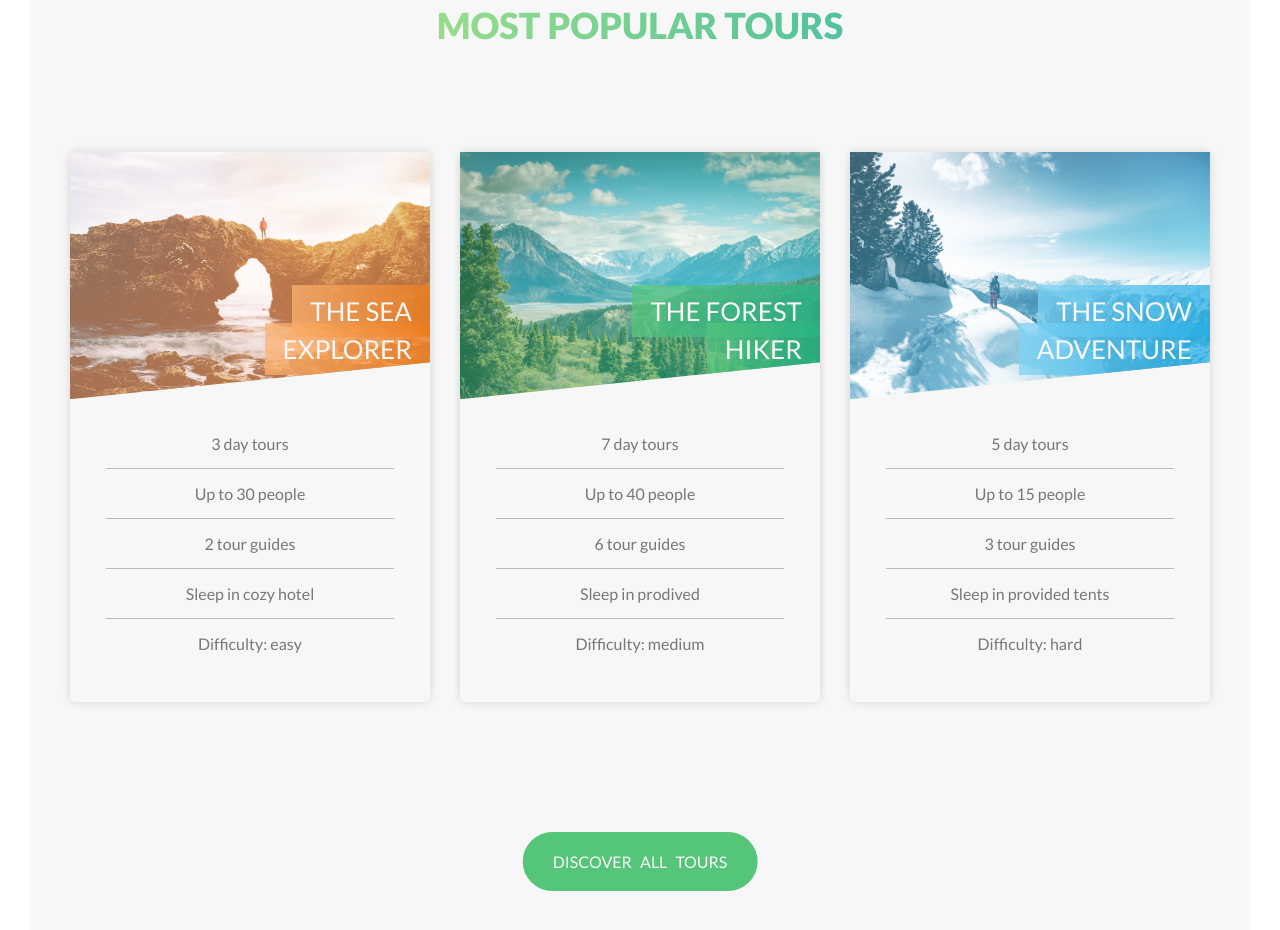
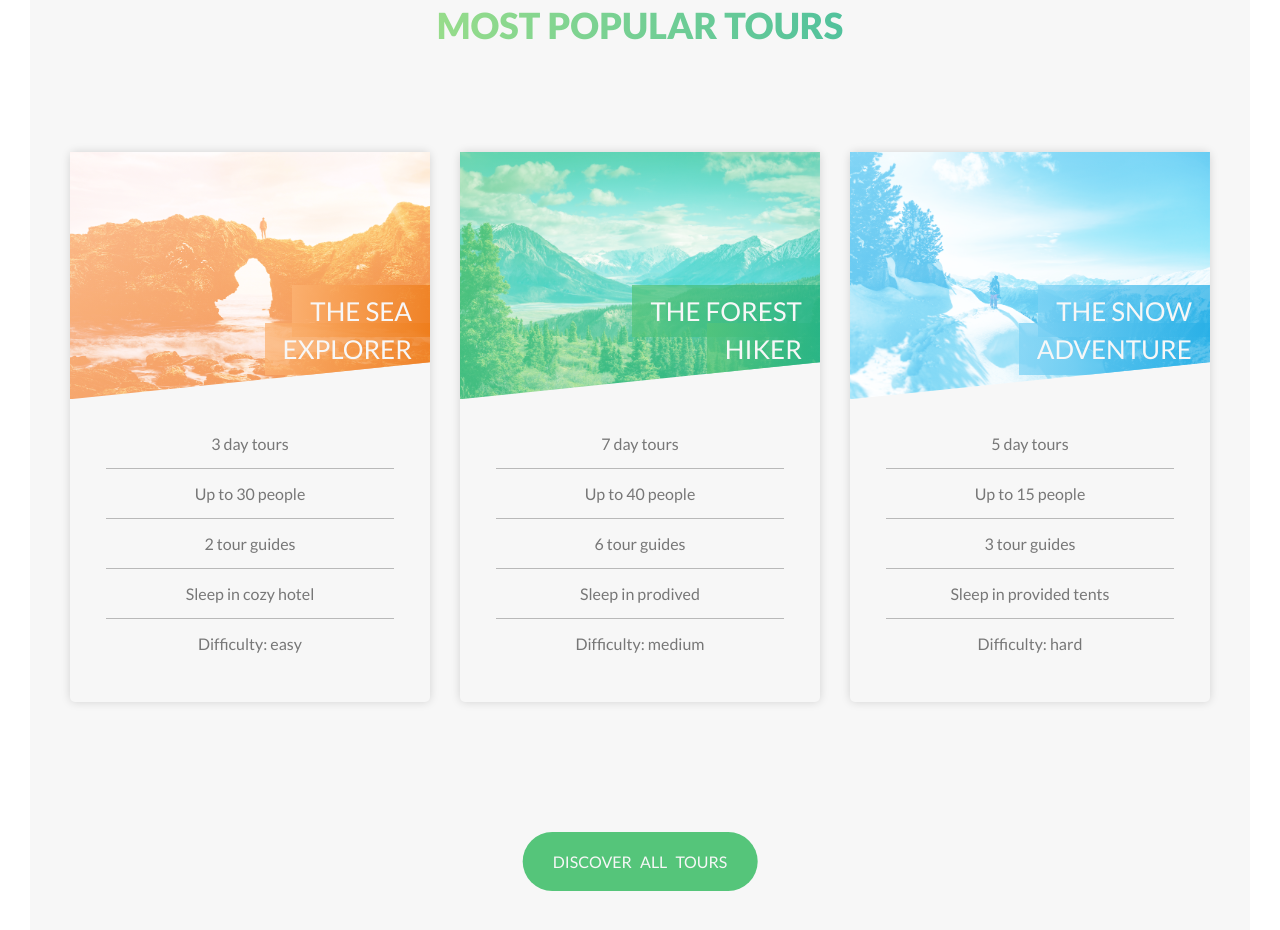
Before and after one commit to nmtoan251998/advanced-css-and-sass, a website: page index.html in a window 1280 px wide. Shown: the part 2343-3273 px from the top of the page. Drawn offline with Linux system fonts and the light colour scheme.

Commit message:
Change some properties in _cards and markups

```diff
--- a/index.html
+++ b/index.html
@@ -137,10 +137,10 @@
                             </ul>
                         </div>
                         <div class="tour-card__side tour-card__side--back tour-card__side--back-1">
-                            <div class="tour-card__side--back-contact">
-                                <div class="u-center-text tour-card__side--back-contact--content">
-                                    <div class="paragraph">Only</div>
-                                    <div class="pricing">$120</div>
+                            <div class="tour-card__side--back__contact">
+                                <div class="u-center-text contact__price-box">
+                                    <div class="contact__price-box__paragraph">Only</div>
+                                    <div class="contact__price-box__pricing">$120</div>
                                 </div>
                                 <div class="u-mt-m">
                                     <a href="#" class="btn btn--white">Contact us</a>
@@ -167,10 +167,10 @@
                             </ul>
                         </div>
                         <div class="tour-card__side tour-card__side--back tour-card__side--back-2">
-                            <div class="tour-card__side--back-contact">
-                                <div class="u-center-text tour-card__side--back-contact--content">
-                                    <div class="paragraph">Only</div>
-                                    <div class="pricing">$174</div>
+                            <div class="tour-card__side--back__contact">
+                                <div class="u-center-text contact__price-box">
+                                    <div class="contact__price-box__paragraph">Only</div>
+                                    <div class="contact__price-box__pricing">$124</div>
                                 </div>
                                 <div class="u-mt-m">
                                     <a href="#" class="btn btn--white">Contact us</a>
@@ -197,10 +197,10 @@
                             </ul>
                         </div>
                         <div class="tour-card__side tour-card__side--back tour-card__side--back-3">
-                            <div class="tour-card__side--back-contact">
-                                <div class="u-center-text tour-card__side--back-contact--content">
-                                    <div class="paragraph">Only</div>
-                                    <div class="pricing">$180</div>
+                            <div class="tour-card__side--back__contact">
+                                <div class="u-center-text contact__price-box">
+                                    <div class="contact__price-box__paragraph">Only</div>
+                                    <div class="contact__price-box__pricing">$180</div>
                                 </div>
                                 <div class="u-mt-m">
                                     <a href="#" class="btn btn--white">Contact us</a>
--- a/sass/components/_card.scss
+++ b/sass/components/_card.scss
@@ -25,22 +25,24 @@
         &--back {
             transform: rotateY(180deg);
 
-            &-contact {
+            &__contact {
                 position: absolute;
                 left: 50%;
                 top: 50%;
                 transform: translate(-50%, -50%);
-                font-size: $font-size-xxxxl;
 
-
-                &--content {
+                .contact__price-box {
                     color: $color-grey-light;
 
-                    .paragraph {
+                    &__paragraph {
+                        font-size: $font-size-l;
                         text-transform: uppercase;
                         font-weight: 500;
                     }
-                    .pricing { font-weight: 100; }
+                    &__pricing {
+                        font-size: $font-size-xxxxl;
+                        font-weight: 100;
+                    }
                 }
             }
 
@@ -81,20 +83,20 @@
 
     &-1 {
         background-image: linear-gradient(to right bottom,
-        rgba($color-secondary-light, .45),
-        rgba($color-secondary-dark, .8)),
+        $color-secondary-light,
+        $color-secondary-dark),
         url('/img/nat-5.jpg');
     }
     &-2 {
         background-image: linear-gradient(to right bottom,
-        rgba($color-primary-light, .45),
-        rgba($color-primary-dark, .8)),
+        $color-primary-light,
+        $color-primary-dark),
         url('/img/nat-6.jpg');
     }
     &-3 {
         background-image: linear-gradient(to right bottom,
-        rgba($color-tertiary-light, .45),
-        rgba($color-tertiary-dark, .8)),
+        $color-tertiary-light,
+        $color-tertiary-dark),
         url('/img/nat-7.jpg');
     }
 }
@@ -105,6 +107,7 @@
     box-decoration-break: clone;
     -webkit-box-decoration-break: clone;
     padding: 1rem 1.8rem;
+    text-align: right;
 
     &-1 {
         background-image: linear-gradient(to right,
```
Also changed, not shown: css/style.css.
